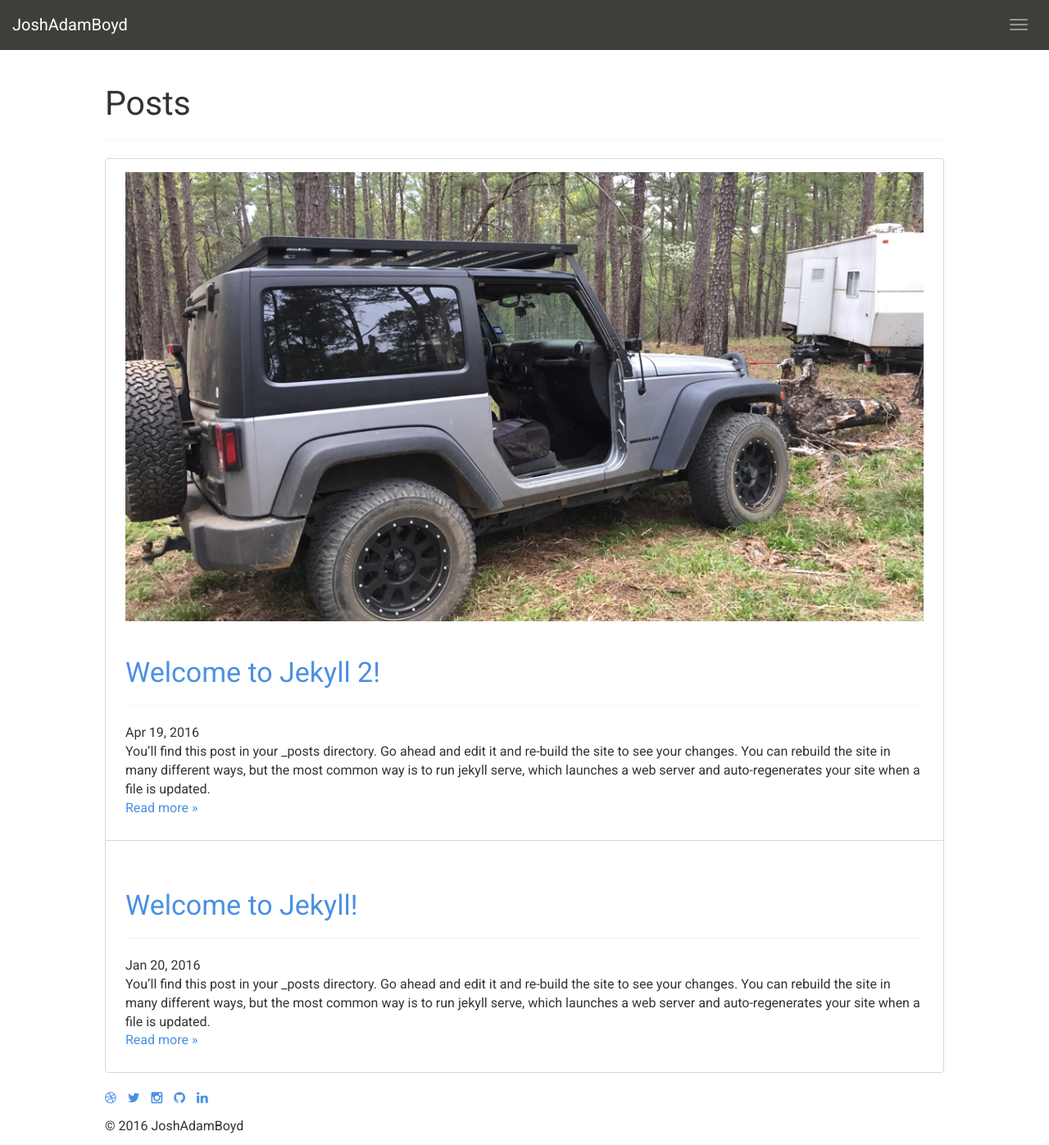
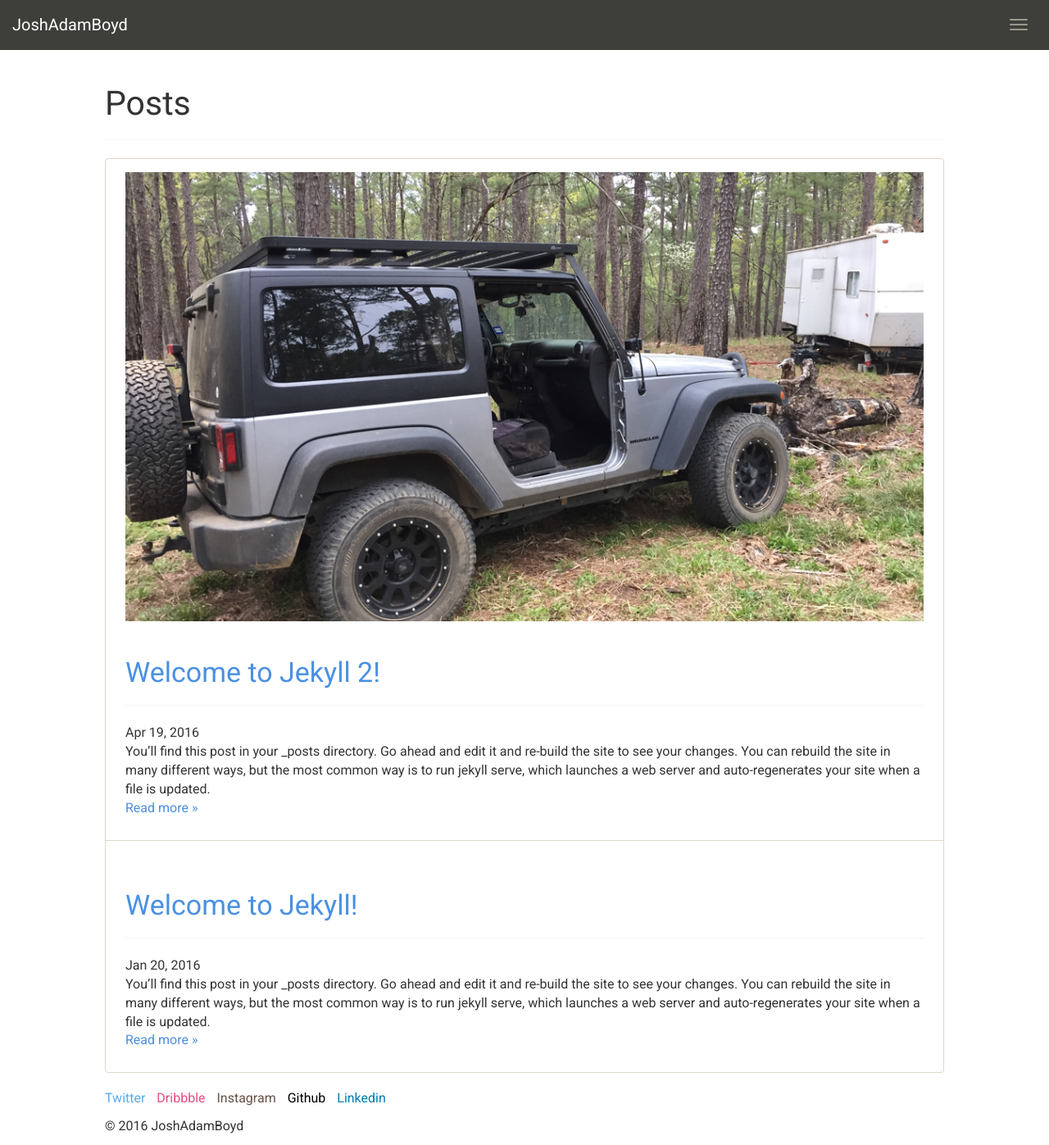
Before and after one commit to joshadamboyd/joshadamboyd.github.io, a Jekyll site: the page built from index.html, in a window 1280 px wide and 1397 px high. Shown: the whole window at 82% size. Built offline with Jekyll 4.4.1, drawn with Linux system fonts in a browser that asks for light colours; the list of posts is cut into pages by our own code.

Commit message:
Social link colors

```diff
--- a/_includes/footer.html
+++ b/_includes/footer.html
@@ -1,51 +1,39 @@
 <div id="footer">
   <div class="container">
     <ul class="list-inline social">
-      {% if site.social.dribbble %}
+      {% if site.social.twitter %}
       <li>
-        <a href="https://dribbble.com/{{ site.social.dribbble }}" target="_blank" title="Like me on Dribbble">
-          <i class="fa fa-dribbble"></i> <span class="hide">Dribbble</span>
-        </a>
+        <a class="twitter" href="https://twitter.com/{{ site.social.twitter }}" target="_blank" title="Follow me on Twitter">Twitter</a>
       </li>
       {% endif %}
 
-      {% if site.social.twitter %}
+      {% if site.social.dribbble %}
       <li>
-        <a href="https://twitter.com/{{ site.social.twitter }}" target="_blank" title="Follow me on Twitter">
-          <i class="fa fa-twitter"></i> <span class="hide">Twitter</span>
-        </a>
+        <a class="dribbble" href="https://dribbble.com/{{ site.social.dribbble }}" target="_blank" title="Like me on Dribbble">Dribbble</a>
       </li>
       {% endif %}
 
       {% if site.social.facebook %}
       <li>
-        <a href="https://facebook.com/{{ site.social.facebook }}" target="_blank" title="Like me on Facebook">
-          <i class="fa fa-facebook-square"></i> <span class="hide">Facebook</span>
-        </a>
+        <a class="facebook" href="https://facebook.com/{{ site.social.facebook }}" target="_blank" title="Like me on Facebook">Facebook</a>
       </li>
       {% endif %}
 
       {% if site.social.instagram %}
       <li>
-        <a href="http://instagram.com/{{ site.social.instagram }}" target="_blank" title="Like me on Instagram">
-          <i class="fa fa-instagram"></i> <span class="hide">Instagram</span>
-        </a>
+        <a class="instagram" href="http://instagram.com/{{ site.social.instagram }}" target="_blank" title="Like me on Instagram">Instagram</a>
       </li>
       {% endif %}
 
       {% if site.social.github %}
       <li>
-        <a href="https://github.com/{{ site.social.github }}" target="_blank" title="Fork me on Github">
-          <i class="fa fa-github"></i> <span class="hide">Github</span>
-        </a>
+        <a class="github" href="https://github.com/{{ site.social.github }}" target="_blank" title="Fork me on Github"></i>Github</a>
       </li>
       {% endif %}
 
       {% if site.social.linkedin %}
       <li>
-        <a href="https://www.linkedin.com/in/{{ site.social.linkedin }}" target="_blank" title="Connect on Linkedin">
-          <i class="fa fa-linkedin"></i> <span class="hide">Linkedin</span>
-        </a>
+        <a class="linkedin" href="https://www.linkedin.com/in/{{ site.social.linkedin }}" target="_blank" title="Connect on Linkedin">Linkedin</a>
       </li>
       {% endif %}
     </ul>
--- a/_sass/_theme.scss
+++ b/_sass/_theme.scss
@@ -273,3 +273,30 @@ img {
     }
   }
 }
+
+
+ul.social {
+  .twitter {
+    color: #55acee;
+  }
+
+  .dribbble {
+    color: #ea4c89;
+  }
+
+  .facebook {
+    color: #3b5998;
+  }
+
+  .instagram {
+    color: #675144;
+  }
+
+  .github {
+    color: #000000;
+  }
+
+  .linkedin {
+    color: #007bb5;
+  }
+}
```
